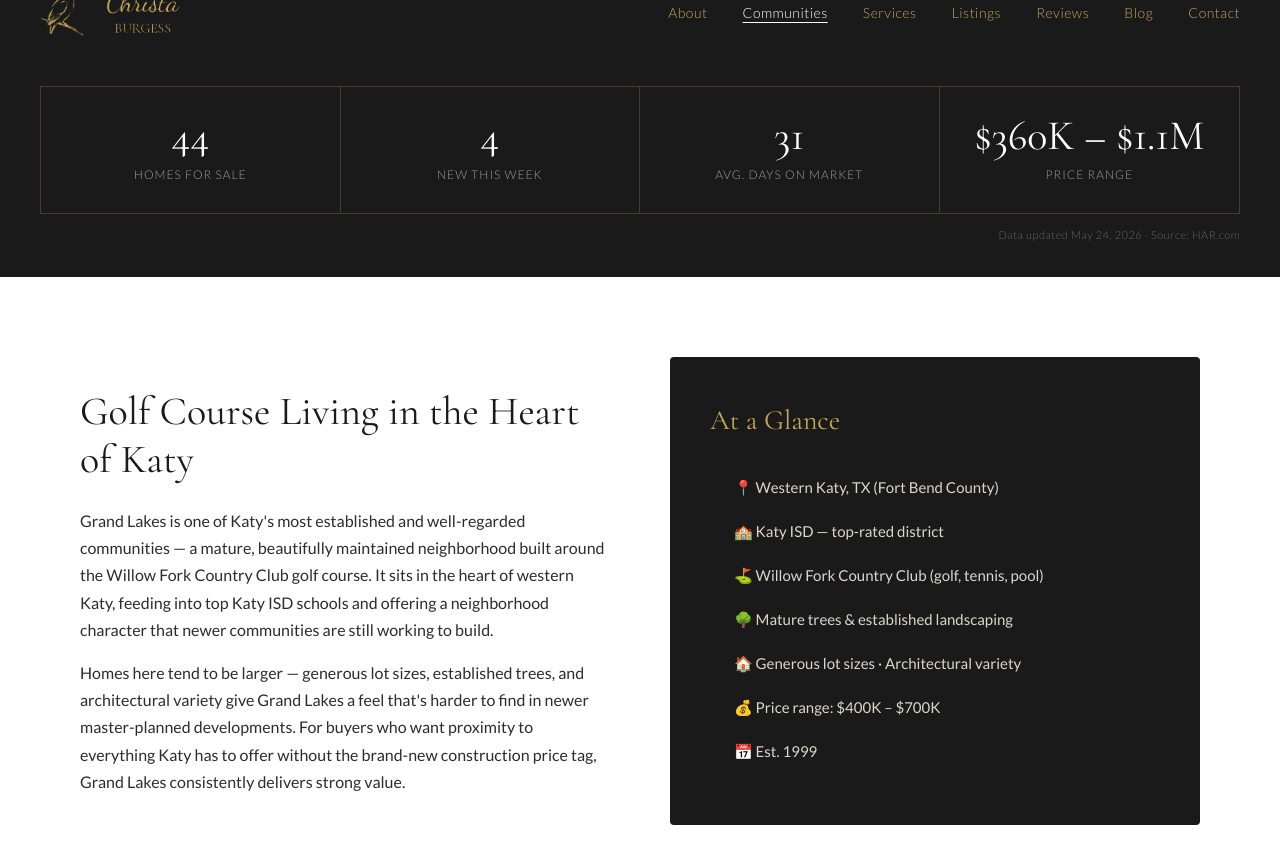
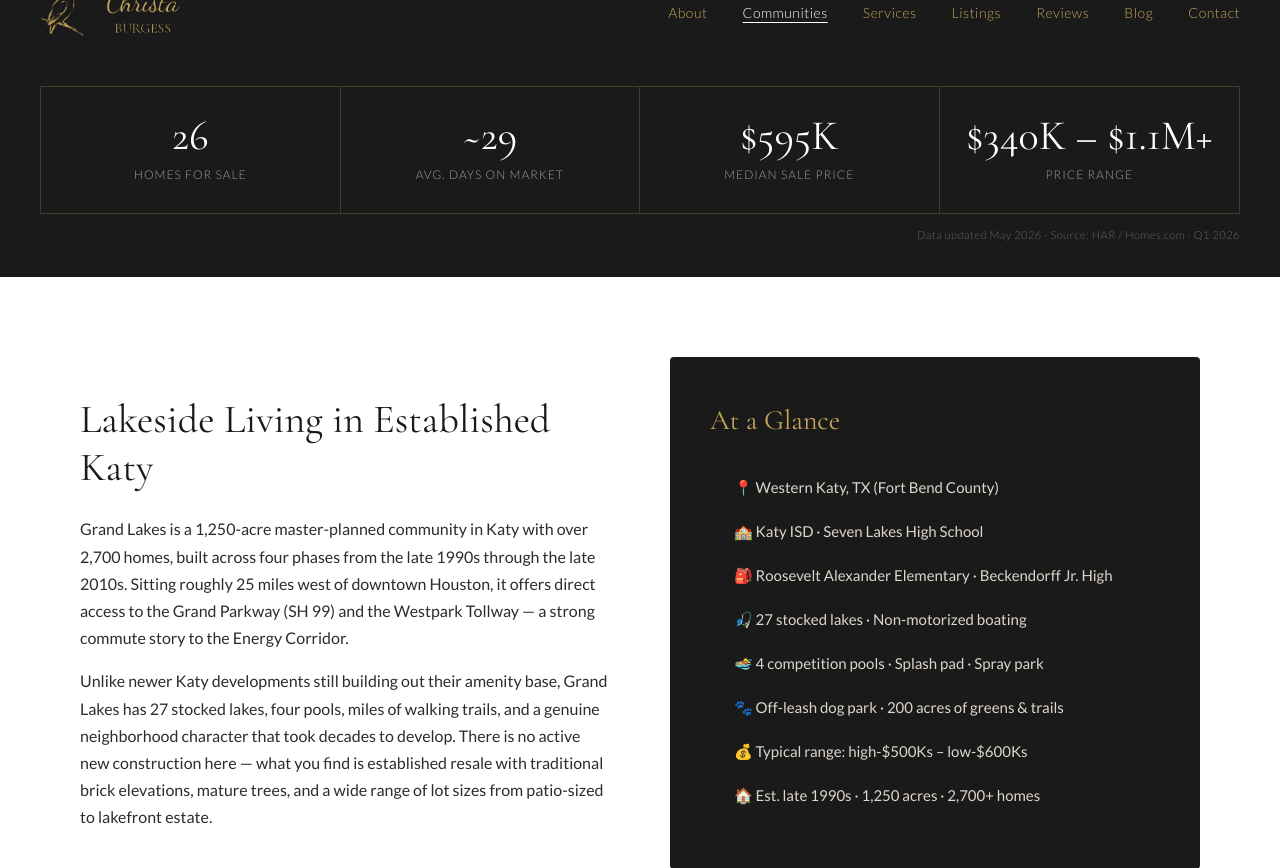
Before and after one commit to TravisBHolden/christaburgess-site, a Jekyll site: the page built from communities/grand-lakes.html, in a window 1280 px wide and 900 px high, scrolled down 510 px, cut to the strip 32-900 px from the top of the window. Built offline with Jekyll 4.4.1, drawn with Linux system fonts in a browser that asks for light colours; some of the changed text lies outside the part shown.

Commit message:
Fix Grand Lakes community page — remove Willow Fork errors, add correct amenities/schools/pricing (PDF synopsis)

```diff
--- a/communities/grand-lakes.html
+++ b/communities/grand-lakes.html
@@ -1,15 +1,15 @@
 ---
 layout: default
 title: Grand Lakes
-description: Grand Lakes real estate in Katy TX — established golf course community around Willow Fork Country Club. Christa Burgess, RE/MAX Cinco Ranch.
+description: Grand Lakes real estate in Katy TX — established master-planned community with 27 lakes, Seven Lakes High School zoning, and Katy ISD schools. Christa Burgess, RE/MAX Cinco Ranch.
 ---
 
-<div class="hero hero-sm" style="background-image: url('/assets/img/hero-home.jpg'); min-height: 50vh;">
+<div class="hero hero-sm" style="background-image: url('/assets/img/community-grand-lakes.png'); min-height: 50vh;">
   <div class="hero-overlay"></div>
 
   <div class="hero-content">
     <h1>Grand Lakes</h1>
-    <p class="subtitle">Established elegance in Katy · Willow Fork Country Club · Katy ISD</p>
+    <p class="subtitle">Established lakeside living in Katy · Seven Lakes High School · Katy ISD</p>
   </div>
 </div>
 
@@ -19,23 +19,23 @@ description: Grand Lakes real estate in Katy TX — established golf course comm
     <h3>Current Market — Active Listings</h3>
     <div class="stats-grid">
       <div class="stat-box">
-        <div class="stat-value">44</div>
+        <div class="stat-value">26</div>
         <div class="stat-label">Homes For Sale</div>
       </div>
       <div class="stat-box">
-        <div class="stat-value">4</div>
-        <div class="stat-label">New This Week</div>
-      </div>
-      <div class="stat-box">
-        <div class="stat-value">31</div>
+        <div class="stat-value">~29</div>
         <div class="stat-label">Avg. Days on Market</div>
       </div>
       <div class="stat-box">
-        <div class="stat-value">$360K – $1.1M</div>
+        <div class="stat-value">$595K</div>
+        <div class="stat-label">Median Sale Price</div>
+      </div>
+      <div class="stat-box">
+        <div class="stat-value">$340K – $1.1M+</div>
         <div class="stat-label">Price Range</div>
       </div>
     </div>
-    <p class="stats-updated">Data updated May 24, 2026 · Source: HAR.com</p>
+    <p class="stats-updated">Data updated May 2026 · Source: HAR / Homes.com · Q1 2026</p>
   </div>
 </div>
 
@@ -43,21 +43,22 @@ description: Grand Lakes real estate in Katy TX — established golf course comm
 <section class="section">
   <div class="two-col">
     <div>
-      <h2>Golf Course Living in the Heart of Katy</h2>
-      <p>Grand Lakes is one of Katy's most established and well-regarded communities — a mature, beautifully maintained neighborhood built around the Willow Fork Country Club golf course. It sits in the heart of western Katy, feeding into top Katy ISD schools and offering a neighborhood character that newer communities are still working to build.</p>
-      <p style="margin-top:16px;">Homes here tend to be larger — generous lot sizes, established trees, and architectural variety give Grand Lakes a feel that's harder to find in newer master-planned developments. For buyers who want proximity to everything Katy has to offer without the brand-new construction price tag, Grand Lakes consistently delivers strong value.</p>
+      <h2>Lakeside Living in Established Katy</h2>
+      <p>Grand Lakes is a 1,250-acre master-planned community in Katy with over 2,700 homes, built across four phases from the late 1990s through the late 2010s. Sitting roughly 25 miles west of downtown Houston, it offers direct access to the Grand Parkway (SH 99) and the Westpark Tollway — a strong commute story to the Energy Corridor.</p>
+      <p style="margin-top:16px;">Unlike newer Katy developments still building out their amenity base, Grand Lakes has 27 stocked lakes, four pools, miles of walking trails, and a genuine neighborhood character that took decades to develop. There is no active new construction here — what you find is established resale with traditional brick elevations, mature trees, and a wide range of lot sizes from patio-sized to lakefront estate.</p>
     </div>
     <div>
       <div class="section-dark" style="border-radius:4px; padding:40px;">
         <h3 style="color:var(--accent-gold); margin-bottom:24px;">At a Glance</h3>
         <ul style="list-style:none; line-height:2.4; color:var(--text-light);">
           <li>📍 Western Katy, TX (Fort Bend County)</li>
-          <li>🏫 Katy ISD — top-rated district</li>
-          <li>⛳ Willow Fork Country Club (golf, tennis, pool)</li>
-          <li>🌳 Mature trees &amp; established landscaping</li>
-          <li>🏠 Generous lot sizes · Architectural variety</li>
-          <li>💰 Price range: $400K – $700K</li>
-          <li>📅 Est. 1999</li>
+          <li>🏫 Katy ISD · Seven Lakes High School</li>
+          <li>🎒 Roosevelt Alexander Elementary · Beckendorff Jr. High</li>
+          <li>🎣 27 stocked lakes · Non-motorized boating</li>
+          <li>🏊 4 competition pools · Splash pad · Spray park</li>
+          <li>🐾 Off-leash dog park · 200 acres of greens &amp; trails</li>
+          <li>💰 Typical range: high-$500Ks – low-$600Ks</li>
+          <li>🏠 Est. late 1990s · 1,250 acres · 2,700+ homes</li>
         </ul>
       </div>
     </div>
@@ -70,25 +71,55 @@ description: Grand Lakes real estate in Katy TX — established golf course comm
     <div class="grid-3">
       <div class="card">
         <div class="card-body">
-          <h3>Willow Fork Country Club</h3>
-          <p>A private country club with an 18-hole championship golf course, tennis courts, resort-style pool, and dining. Membership is optional — the views are not.</p>
+          <h3>27 Lakes &amp; Amenities</h3>
+          <p>Grand Lakes features 27 man-made lakes stocked for catch-and-release fishing, four competition-sized pools, a splash pad, spray park, lighted tennis courts, putting greens, a community garden, a dedicated off-leash dog park, and an extensive walking and biking trail network across 200 acres of village greens.</p>
         </div>
       </div>
       <div class="card">
         <div class="card-body">
-          <h3>Katy ISD Schools</h3>
-          <p>Grand Lakes feeds into Katy ISD's highly regarded campuses — consistently among the top school districts in Texas for academics, athletics, and fine arts.</p>
+          <h3>Seven Lakes High School</h3>
+          <p>Grand Lakes is zoned to Seven Lakes High School — one of the most sought-after Katy ISD campuses and a major draw for families. The full feeder pattern includes Roosevelt Alexander Elementary and Beckendorff Junior High, all consistently ranked among the best schools in Texas.</p>
         </div>
       </div>
       <div class="card">
         <div class="card-body">
           <h3>Established Character</h3>
-          <p>Mature trees, established landscaping, and over 25 years of community investment give Grand Lakes a sense of permanence and character that newer developments simply can't replicate.</p>
+          <p>Mature trees, traditional brick elevations, and over 25 years of community investment give Grand Lakes a sense of permanence that newer developments are still working to build. Lot sizes range from patio homes to larger lakefront and greenbelt properties — all resale, all established.</p>
         </div>
       </div>
     </div>
   </div>
 </div>
+
+<section class="section">
+  <div class="inner">
+    <h2 class="text-center mb-48">Schools</h2>
+    <div class="grid-3">
+      <div class="card">
+        <div class="card-body text-center">
+          <h3>Elementary</h3>
+          <p>Roosevelt Alexander Elementary</p>
+          <p style="color:var(--text-muted); font-size:14px;">Katy ISD</p>
+        </div>
+      </div>
+      <div class="card">
+        <div class="card-body text-center">
+          <h3>Junior High</h3>
+          <p>Beckendorff Junior High</p>
+          <p style="color:var(--text-muted); font-size:14px;">Katy ISD</p>
+        </div>
+      </div>
+      <div class="card">
+        <div class="card-body text-center">
+          <h3>High School</h3>
+          <p>Seven Lakes High School</p>
+          <p style="color:var(--text-muted); font-size:14px;">Katy ISD — highly sought-after campus</p>
+        </div>
+      </div>
+    </div>
+    <p style="text-align:center; margin-top:16px; color:var(--text-muted); font-size:14px;">Always verify current school zoning with Katy ISD at the address level before purchase.</p>
+  </div>
+</section>
 
 <div class="section-maroon">
   <div class="inner">
```
